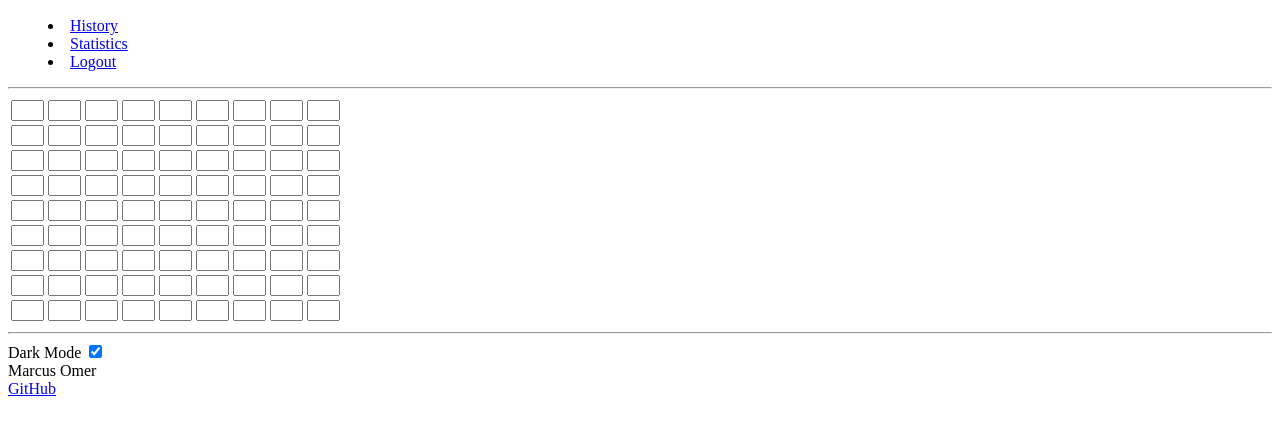
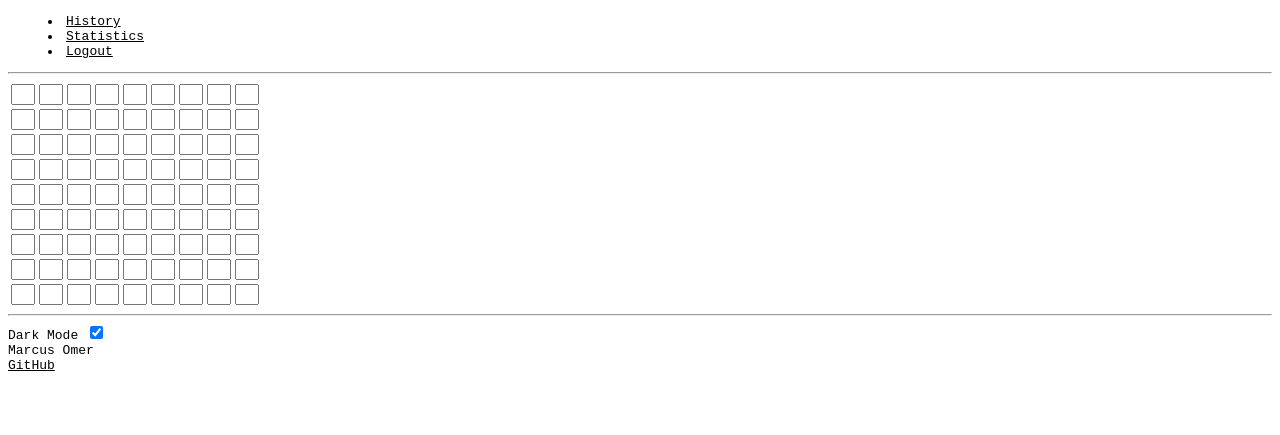
Before and after one commit to marcomer/startup, a plain HTML site: page css/solve.html in a window 1280 px wide. Shown: the part 95-530 px from the top of the page. Drawn offline with Linux system fonts and the light colour scheme.

Commit message:
Create css files

```diff
--- /dev/null
+++ b/css/main.css
@@ -0,0 +1,6 @@
+/* main.css defines the basic styles for all pages */
+* {
+  /* Lucida Console */
+  font-family: monospace;
+  color: black;
+}
--- a/css/solve.html
+++ b/css/solve.html
@@ -10,6 +10,10 @@ solve.html contains the puzzle currently being solved. Here the user will solve
     <meta name="viewport" content="width=device-width, initial-scale=1.0" />
     <title>SuperUserDoku</title>
     <!-- <link rel="icon" href="favicon.ico" /> -->
+
+    <link rel="stylesheet" href="main.css">
+    <link rel="stylesheet" href="solve.css">
+
   </head>
   <body>
     <!-- Use header, main, and footer elements to give semantic structure -->
```
Also changed, not shown: css/history.html (+4 -0 lines), css/index.html (+4 -0 lines), css/statistics.html (+4 -0 lines), css/history.css (added), css/index.css (added), css/solve.css (added), css/statistics.css (added).
